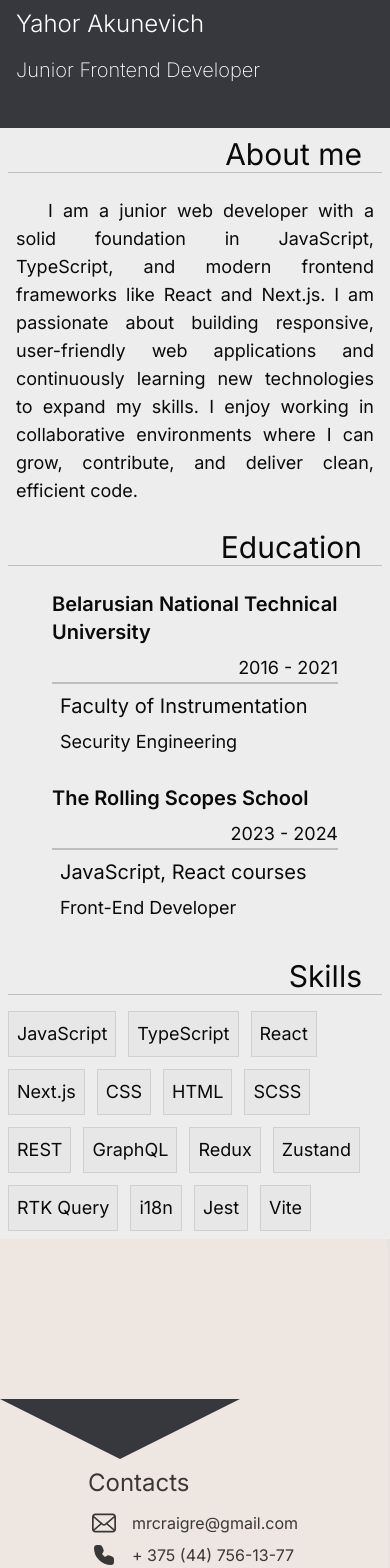
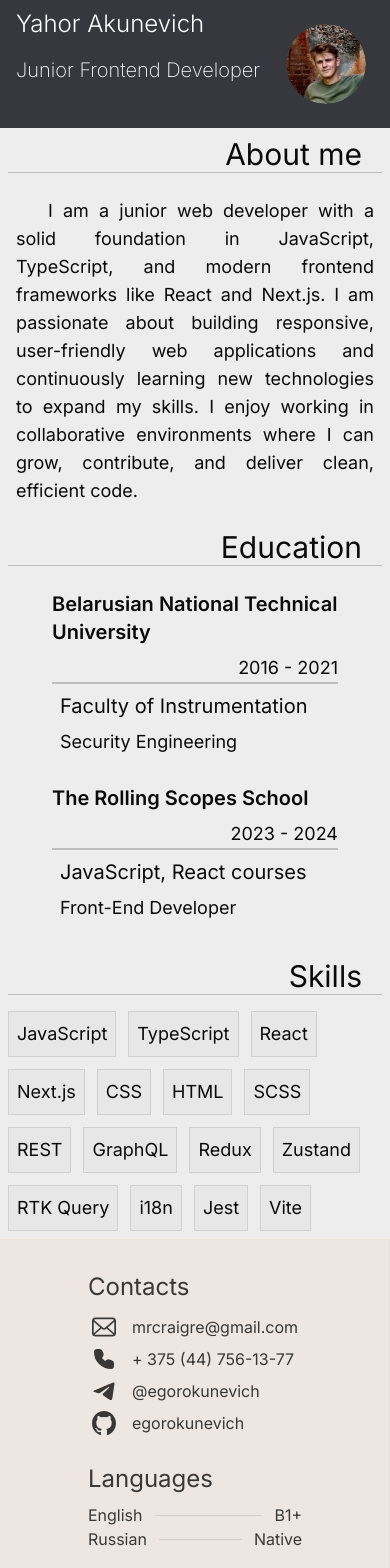
Before and after one commit to egorokunevich/cv, a Next.js app: page / in a window 390 px wide. Shown: the top 1568 px of the page. Built offline with nearby package versions, Linux system fonts and the light colour scheme.

Commit message:
feat: optimize responsive rendering

```diff
--- a/app/Aside.tsx
+++ b/app/Aside.tsx
@@ -1,7 +1,4 @@
-'use client';
-
 import Image from 'next/image';
-import { useEffect, useState } from 'react';
 
 import AsideSection from './AsideSection';
 import SkillLevel from './SkillLevel';
@@ -13,18 +10,6 @@ import TelegramSvg from './svg/TelegramSvg';
 import photo from '@/public/images/photo.png';
 
 const Aside = () => {
-  const [width, setWidth] = useState<number>(1920);
-
-  useEffect(() => {
-    const handleResizeWindow = () => setWidth(window.innerWidth);
-    // subscribe to window resize event "onComponentDidMount"
-    window.addEventListener('resize', handleResizeWindow);
-    return () => {
-      // unsubscribe "onComponentDestroy"
-      window.removeEventListener('resize', handleResizeWindow);
-    };
-  }, []);
-
   return (
     <aside
       className="flex flex-col  items-center  gap-4 max-w-80 max-sm:max-w-full max-sm:w-full w-80 max-md:w-60"
@@ -34,8 +19,7 @@ const Aside = () => {
         boxShadow: '-2px 0 5px -3px inset #d4d5d6',
       }}
     >
-      {width >= 640 && (
-        <div className="flex flex-col w-full">
+      <div className="flex flex-col w-full max-sm:hidden">
         {/* Background wrapper */}
         <div
           className="w-full flex justify-center items-center h-40 max-sm:invisible"
@@ -63,16 +47,10 @@ const Aside = () => {
           </div>
         </div>
         {/* Triangle */}
-          <div className="triangle w-0 h-5" style={{}}></div>
+        <div className="triangle w-0 h-5"></div>
       </div>
-      )}
 
-      <div
-        className="flex flex-col justify-center px-4 py-8 gap-6"
-        style={{
-          transform: width >= 640 ? 'translateY(-160px)' : 'translateY(0)',
-        }}
-      >
+      <div className="flex flex-col justify-center px-4 py-8 gap-6 -translate-y-40 max-md:-translate-y-32 max-sm:translate-y-0 duration-200">
         <AsideSection title="Contacts">
           <a
             href="mailto:egorokunevich@gmail.com"
--- a/app/EducationArticle.tsx
+++ b/app/EducationArticle.tsx
@@ -13,12 +13,12 @@ const EducationArticle = ({
   specialization,
 }: EducationArticleProps) => {
   return (
-    <div className="flex justify-between m-1 px-10 py-2 max-lg:flex-col">
+    <div className="flex justify-between m-1 px-10 py-2 max-lg:flex-col duration-200">
       <div className="flex flex-col gap-2 justify-between">
-        <h2 className="text-2xl font-semibold max-w-72 max-lg:text-xl">
+        <h2 className="text-2xl font-semibold max-w-72 max-lg:text-xl duration-200">
           {title}
         </h2>
-        <div className="flex justify-start max-lg:justify-end">
+        <div className="flex justify-start max-lg:justify-end duration-200">
           {years[0]} - {years[1]}
         </div>
       </div>
--- a/app/Header.tsx
+++ b/app/Header.tsx
@@ -1,56 +1,30 @@
-'use client';
-
 import Image from 'next/image';
-import { useState, useEffect } from 'react';
 
 import photo from '@/public/images/photo.png';
 
 const Header = () => {
-  const [width, setWidth] = useState<number>(1920);
-
-  useEffect(() => {
-    const handleResizeWindow = () => setWidth(window.innerWidth);
-    // subscribe to window resize event "onComponentDidMount"
-    window.addEventListener('resize', handleResizeWindow);
-    return () => {
-      // unsubscribe "onComponentDestroy"
-      window.removeEventListener('resize', handleResizeWindow);
-    };
-  }, []);
-
   return (
     <header
       className="px-2 h-40 max-xsm:h-32 flex justify-between w-full"
       style={{ backgroundColor: '#37383d', color: '#feffff' }}
     >
       <div className="flex flex-col">
-        <h1 className="w-full text-6xl max-lg:text-4xl max-xsm:text-2xl font-light flex justify-start p-4 max-xsm:p-2 ">
+        <h1 className="w-full text-6xl max-lg:text-4xl max-xsm:text-2xl font-light flex justify-start p-4 max-xsm:p-2 max-xxsm:p-1 max-xxsm:pb-0 duration-200">
           Yahor Akunevich
         </h1>
-        <div className="w-full text-4xl max-lg:text-2xl max-xsm:text-xl font-extralight flex justify-start p-4 max-xsm:p-2 pt-0">
+        <div className="w-full text-4xl max-lg:text-2xl max-xsm:text-xl font-extralight flex justify-start p-4 max-xsm:p-2 max-xxsm:p-1 max-xxsm:pt-0 pt-0 duration-200">
           Junior Frontend Developer
         </div>
       </div>
-      {width < 640 && (
-        <div className="flex justify-center items-center p-4">
-          <div
-            className="flex items-center justify-center overflow-hidden"
-            style={{
-              width: width >= 490 ? '100px' : '80px',
-              height: width >= 490 ? '100px' : '80px',
-              borderRadius: '50%',
-            }}
-          >
-            <Image
-              className="photo"
-              src={photo}
-              width={width >= 490 ? 100 : 80}
-              height={width >= 490 ? 100 : 80}
-              alt={'photo'}
-            />
-          </div>
+      <div className="flex justify-center items-center p-4 sm:hidden">
+        <div className="flex items-center justify-center overflow-hidden w-24 h-24 max-xsm:w-20 max-xsm:h-20 rounded-full">
+          <Image
+            className="photo duration-200 w-24 h-24 max-xsm:w-20 max-xsm:h-20 rounded-full"
+            src={photo}
+            alt={'photo'}
+          />
         </div>
-      )}
+      </div>
     </header>
   );
 };
--- a/app/page.tsx
+++ b/app/page.tsx
@@ -44,7 +44,7 @@ export default function Home() {
           />
         </Section>
         <Section title="Skills">
-          <div className="flex  flex-wrap gap-3">
+          <div className="flex  flex-wrap gap-3 max-xxsm:justify-evenly">
             {skillsData.skills.map((skill, i) => {
               return <Skill skill={skill} key={skill + i} />;
             })}
--- a/tailwind.config.ts
+++ b/tailwind.config.ts
@@ -20,6 +20,7 @@ const config: Config = {
       },
       screens: {
         xsm: '490px',
+        xxsm: '360px',
       },
     },
   },
```
Lines whose indentation alone changed are shown as unchanged.
